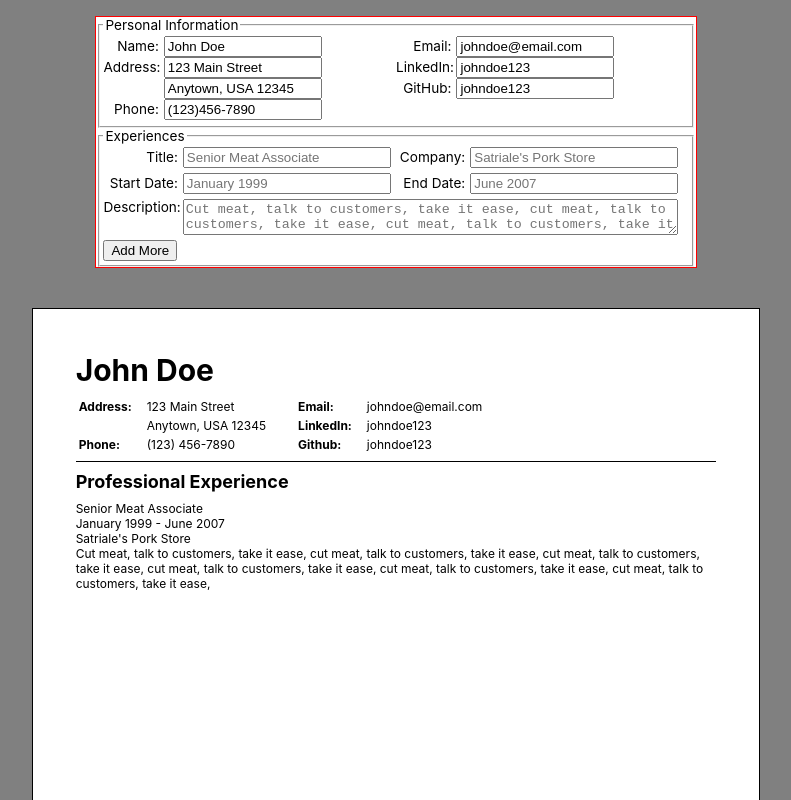
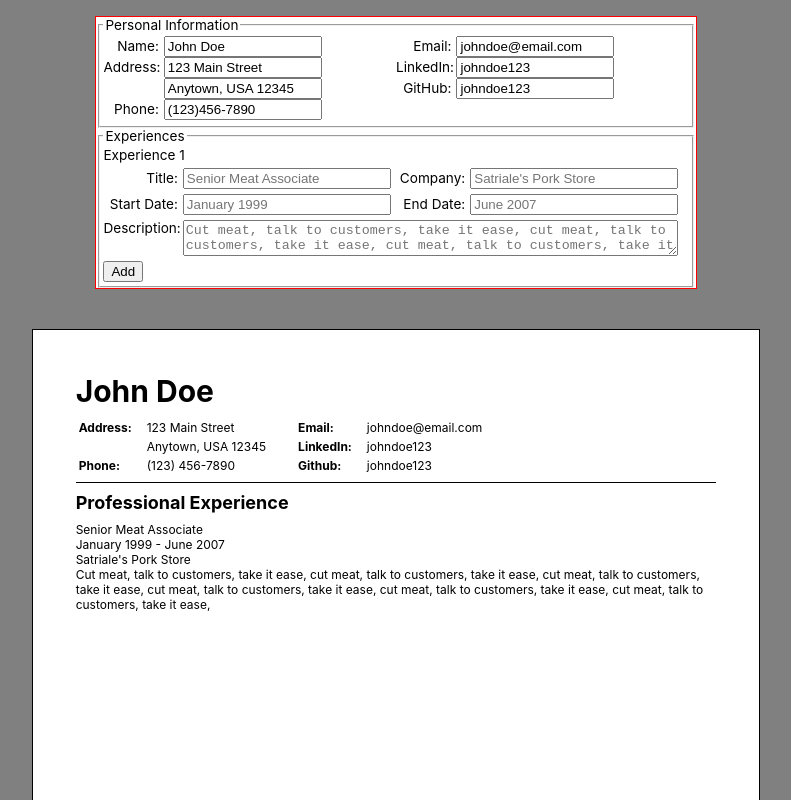
Before and after one commit to chadokada/odin-cv-project, a React (Create React App) app: page / in a window 1280 px wide. Shown: the top 800 px of the page, without its empty margins (244-1035 px from the left). Built offline with nearby package versions, Linux system fonts and the light colour scheme.

Commit message:
Added event handlers for Experience input

```diff
--- a/src/App.js
+++ b/src/App.js
@@ -76,13 +76,21 @@ class App extends Component {
       end: '',
       description: ''
     }
-
     const tempExperiences = this.state.experiences;
     tempExperiences.push(experience);
+
     this.setState({
       experiences : tempExperiences
     })
+  }
 
+  removeExperience = (index) => {
+    const tempExperiences = this.state.experiences;
+    tempExperiences.splice(index, 1);
+
+    this.setState({
+      experiences: tempExperiences
+    })
   }
 
   render(){
@@ -167,17 +175,22 @@ class App extends Component {
 
           </fieldset>
 
-
-
           <fieldset className="experiences">
             <legend>Experiences</legend>
 
             {this.state.experiences.map((experience, index) => {
               return(
-                <div key={index}>
-
+                <div className="experience-input-container" key={index}>
                   <div className="experience-input-row">
-                    <div className="experience-input-container">
+                    Experience {index+1}
+                    <i
+                      className="fa-solid fa-xmark"
+                      onClick={event => this.removeExperience(index)}
+                    >
+                    </i>
+                  </div>
+                  <div className="experience-input-row">
+                    <div className="experience-input">
                       <label htmlFor="experience-input-title">Title:</label>
                       <input
                         type="text"
@@ -188,7 +201,7 @@ class App extends Component {
                       />
                     </div>
 
-                    <div className="experience-input-container">
+                    <div className="experience-input">
                       <label htmlFor="experience-input-company">Company:</label>
                       <input
                         type="text"
@@ -201,7 +214,7 @@ class App extends Component {
                   </div>
 
                   <div className="experience-input-row">
-                    <div className="experience-input-container">
+                    <div className="experience-input">
                       <label htmlFor="experience-input-start">Start Date:</label>
                       <input
                         type="text"
@@ -212,7 +225,7 @@ class App extends Component {
                       />
                     </div>
 
-                    <div className="experience-input-container">
+                    <div className="experience-input">
                       <label htmlFor="experience-input-end">End Date:</label>
                       <input
                         type="text"
@@ -234,16 +247,16 @@ class App extends Component {
                     >
                     </textarea>
                   </div>
-
-
                 </div>
               )
             })}
+            <div className="experience-input-button-row">
+              <button onClick={this.addExperience}>Add</button>
+            </div>
 
-            <button onClick={this.addExperience}>Add More</button>
       {/*
                   <div className="experience-input-row">
-                    <div className="experience-input-container">
+                    <div className="experience-input">
                       <label htmlFor="experience-input-title">Title:</label>
                       <input
                         type="text"
@@ -251,7 +264,7 @@ class App extends Component {
                       />
                     </div>
 
-                    <div className="experience-input-container">
+                    <div className="experience-input">
                       <label htmlFor="experience-input-company">Company:</label>
                       <input
                         type="text"
@@ -261,7 +274,7 @@ class App extends Component {
                   </div>
 
                   <div className="experience-input-row">
-                    <div className="experience-input-container">
+                    <div className="experience-input">
                       <label htmlFor="experience-input-start">Start Date:</label>
                       <input
                         type="text"
@@ -269,7 +282,7 @@ class App extends Component {
                       />
                     </div>
 
-                    <div className="experience-input-container">
+                    <div className="experience-input">
                       <label htmlFor="experience-input-end">End Date:</label>
                       <input
                         type="text"
```
